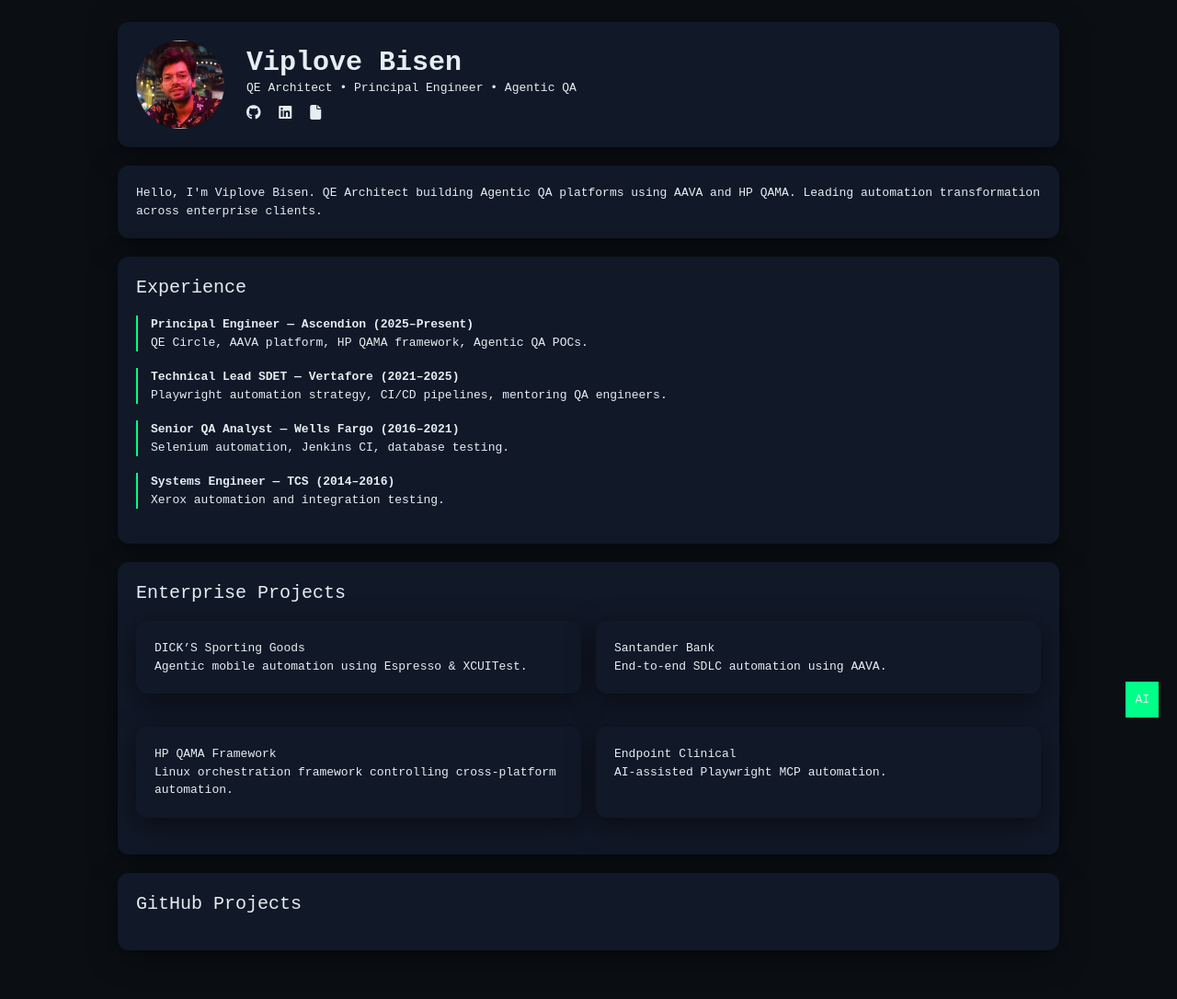
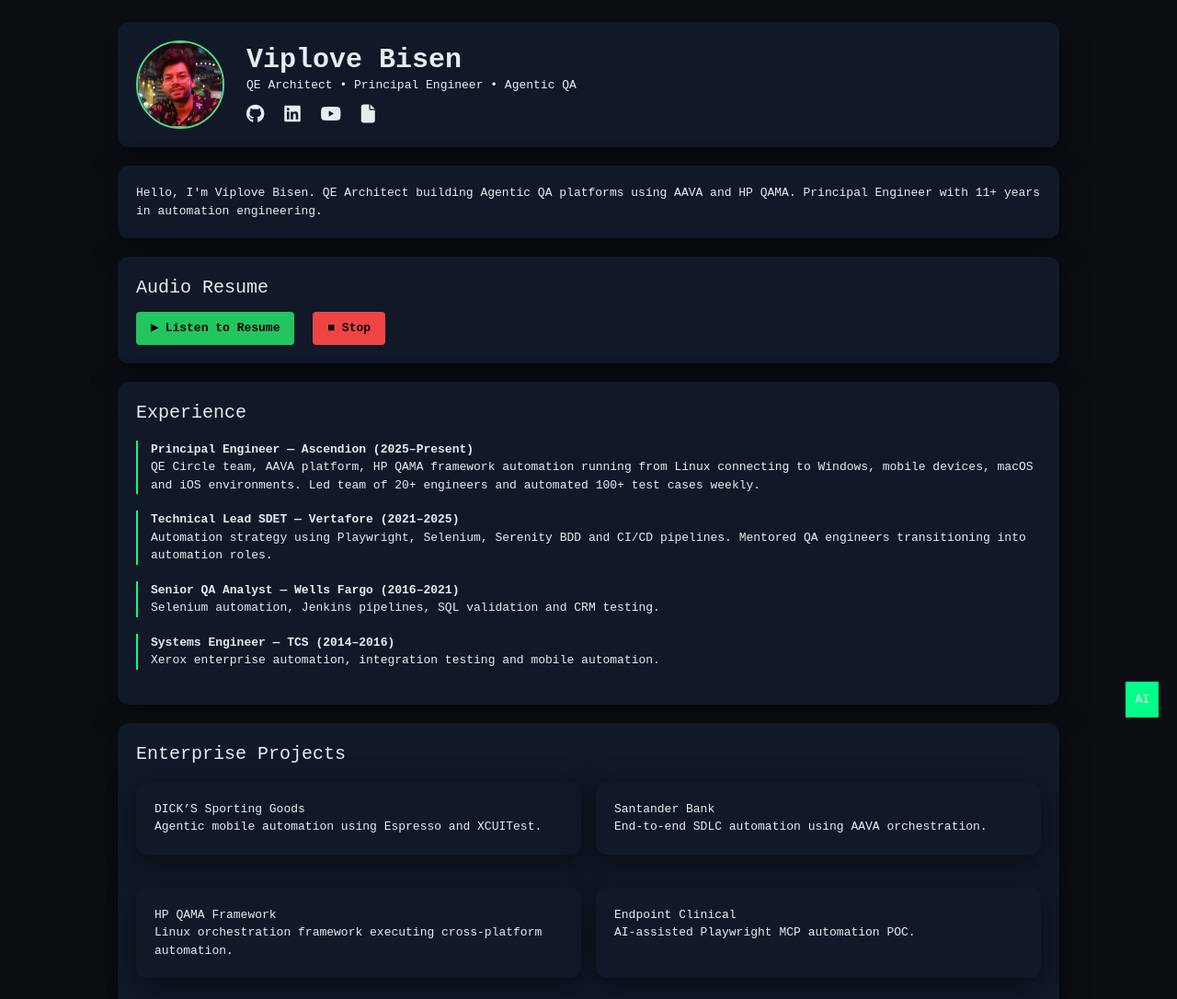
Before and after one commit to viplove29/ViploveAudioProfile, a plain HTML site: page index.html in a window 1280 px wide. Shown: the top 1086 px of the page at 92% size. Drawn offline with nearby package versions, Linux system fonts and the light colour scheme; no server answers.

Commit message:
Refactor HTML structure and update styles

```diff
--- a/index.html
+++ b/index.html
@@ -6,11 +6,12 @@
 <title>Viplove Bisen | QE Architect</title>
 
 <script src="https://cdn.tailwindcss.com"></script>
+
 <link rel="stylesheet"
 href="https://cdnjs.cloudflare.com/ajax/libs/font-awesome/6.5.0/css/all.min.css">
 
 <style>
-body {
+body{
   background:#0b0f14;
   color:#e6edf3;
   font-family:monospace;
@@ -24,14 +25,12 @@
   margin-bottom:20px;
 }
 
-/* timeline */
 .timeline-item{
   border-left:2px solid #00ff88;
   padding-left:14px;
   margin-bottom:18px;
 }
 
-/* project cards */
 .project{
   transition:.3s;
 }
@@ -40,7 +39,15 @@
   box-shadow:0 0 20px #00ff8850;
 }
 
-/* chatbot */
+.icon{
+  font-size:20px;
+  margin-right:14px;
+  cursor:pointer;
+}
+.icon:hover{
+  color:#00ff88;
+}
+
 #chatbox{
   position:fixed;
   bottom:20px;
@@ -59,56 +66,87 @@
 
 <!-- HEADER -->
 <div class="card flex gap-6 items-center">
-<img src="profile.jpg" class="w-24 h-24 rounded-full">
+<img src="profile.jpg"
+class="w-24 h-24 rounded-full border-2 border-green-400">
+
 <div>
 <h1 class="text-3xl font-bold">Viplove Bisen</h1>
 <p>QE Architect • Principal Engineer • Agentic QA</p>
 
-<div class="mt-2">
-<i class="fab fa-github cursor-pointer mr-3"
+<div class="mt-3">
+<i class="fab fa-github icon"
 onclick="window.open('https://github.com/viplove29')"></i>
 
-<i class="fab fa-linkedin cursor-pointer mr-3"
+<i class="fab fa-linkedin icon"
 onclick="window.open('https://linkedin.com/in/viplove-bisen-8719ab164')"></i>
 
-<i class="fas fa-file cursor-pointer"
+<i class="fab fa-youtube icon"
+onclick="window.open('https://www.youtube.com/@Viplove_QA_SDET')"></i>
+
+<i class="fas fa-file icon"
 onclick="openResume()"></i>
 </div>
 </div>
 </div>
 
-<!-- TERMINAL -->
+<!-- TERMINAL INTRO -->
 <div class="card">
 <div id="typing"></div>
 </div>
 
-<!-- EXPERIENCE TIMELINE -->
+<!-- AUDIO RESUME -->
+<div class="card">
+<h2 class="text-xl mb-3">Audio Resume</h2>
+
+<button onclick="speakResume()"
+class="bg-green-500 px-4 py-2 rounded text-black font-bold">
+▶ Listen to Resume
+</button>
+
+<button onclick="speechSynthesis.cancel()"
+class="ml-3 bg-red-500 px-4 py-2 rounded text-black font-bold">
+■ Stop
+</button>
+</div>
+
+<!-- EXPERIENCE -->
 <div class="card">
 <h2 class="text-xl mb-4">Experience</h2>
 
 <div class="timeline-item">
 <b>Principal Engineer — Ascendion (2025–Present)</b>
-<p>QE Circle, AAVA platform, HP QAMA framework, Agentic QA POCs.</p>
+<p>
+QE Circle team, AAVA platform, HP QAMA framework automation running from Linux
+connecting to Windows, mobile devices, macOS and iOS environments.
+Led team of 20+ engineers and automated 100+ test cases weekly.
+</p>
 </div>
 
 <div class="timeline-item">
 <b>Technical Lead SDET — Vertafore (2021–2025)</b>
-<p>Playwright automation strategy, CI/CD pipelines, mentoring QA engineers.</p>
+<p>
+Automation strategy using Playwright, Selenium, Serenity BDD and CI/CD pipelines.
+Mentored QA engineers transitioning into automation roles.
+</p>
 </div>
 
 <div class="timeline-item">
 <b>Senior QA Analyst — Wells Fargo (2016–2021)</b>
-<p>Selenium automation, Jenkins CI, database testing.</p>
+<p>
+Selenium automation, Jenkins pipelines, SQL validation and CRM testing.
+</p>
 </div>
 
 <div class="timeline-item">
 <b>Systems Engineer — TCS (2014–2016)</b>
-<p>Xerox automation and integration testing.</p>
+<p>
+Xerox enterprise automation, integration testing and mobile automation.
+</p>
 </div>
 
 </div>
 
-<!-- PROJECT CARDS -->
+<!-- ENTERPRISE PROJECTS -->
 <div class="card">
 <h2 class="text-xl mb-4">Enterprise Projects</h2>
 
@@ -116,31 +154,31 @@
 
 <div class="project card">
 <h3>DICK’S Sporting Goods</h3>
-<p>Agentic mobile automation using Espresso & XCUITest.</p>
+<p>Agentic mobile automation using Espresso and XCUITest.</p>
 </div>
 
 <div class="project card">
 <h3>Santander Bank</h3>
-<p>End-to-end SDLC automation using AAVA.</p>
+<p>End-to-end SDLC automation using AAVA orchestration.</p>
 </div>
 
 <div class="project card">
 <h3>HP QAMA Framework</h3>
-<p>Linux orchestration framework controlling cross-platform automation.</p>
+<p>Linux orchestration framework executing cross-platform automation.</p>
 </div>
 
 <div class="project card">
 <h3>Endpoint Clinical</h3>
-<p>AI-assisted Playwright MCP automation.</p>
+<p>AI-assisted Playwright MCP automation POC.</p>
 </div>
 
 </div>
 </div>
 
-<!-- GITHUB PROJECT LOADER -->
+<!-- GITHUB PROJECTS -->
 <div class="card">
 <h2 class="text-xl mb-4">GitHub Projects</h2>
-<div id="repos"></div>
+<div id="repos">Loading repositories...</div>
 </div>
 
 </div>
@@ -167,9 +205,10 @@
 
 <script>
 /* typing intro */
-const intro=`Hello, I'm Viplove Bisen.
+const intro = `Hello, I'm Viplove Bisen.
 QE Architect building Agentic QA platforms using AAVA and HP QAMA.
-Leading automation transformation across enterprise clients.`;
+Principal Engineer with 11+ years in automation engineering.`;
+
 let i=0;
 function type(){
 if(i<intro.length){
@@ -179,13 +218,28 @@
 }}
 type();
 
+/* speech resume */
+function speakResume(){
+const text = `
+Hello, I am Viplove Bisen, QE Architect and Principal Engineer.
+I build agentic QA platforms using AAVA and HP QAMA frameworks.
+I have over tweleve years of experience in automation engineering,
+enterprise testing, and CI CD integration.
+`;
+
+const speech = new SpeechSynthesisUtterance(text);
+speech.rate = 0.95;
+window.speechSynthesis.cancel();
+window.speechSynthesis.speak(speech);
+}
+
 /* github loader */
 fetch("https://api.github.com/users/viplove29/repos")
 .then(r=>r.json())
 .then(data=>{
 let html="";
-data.slice(0,4).forEach(repo=>{
-html+=`<div>${repo.name}</div>`;
+data.slice(0,5).forEach(repo=>{
+html+=`<div>• ${repo.name}</div>`;
 });
 document.getElementById("repos").innerHTML=html;
 });
@@ -205,9 +259,12 @@
 if(e.key==="Enter"){
 let input=e.target.value.toLowerCase();
 let res="Ask about experience, skills, or projects.";
+
 if(input.includes("experience")) res="11+ years in QA automation.";
-if(input.includes("skills")) res="Automation architecture, AI QA, Selenium, Playwright.";
+if(input.includes("skills")) res="Agentic QA, Selenium, Playwright, CI/CD.";
 if(input.includes("aava")) res="AAVA is Ascendion's agentic QA platform.";
+if(input.includes("qama")) res="HP QAMA is a Linux-based automation orchestration framework.";
+
 document.getElementById("chatlog").innerHTML+="<div>> "+res+"</div>";
 e.target.value="";
 }}
```
